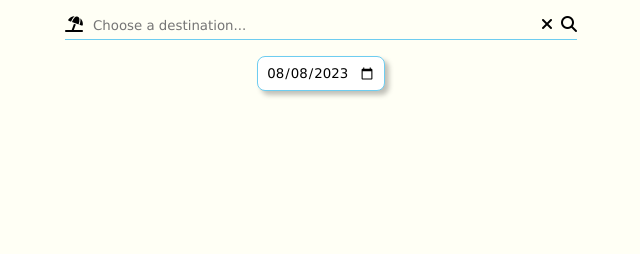
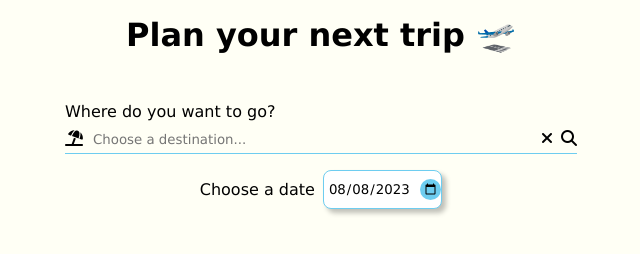
Before and after one commit to ruimpcastro/challenge, a website with bundled scripts: page index.html in a window 1280 px wide. Shown: the whole page, without its empty margins (319-959 px from the left). Built offline with nearby package versions, Linux system fonts and the light colour scheme.

Commit message:
Added final style

```diff
--- a/script/components/removeElement.js
+++ b/script/components/removeElement.js
@@ -1,6 +1,5 @@
 /**
  * @param {string} id - The id of the warning
- *
  * @description Removes a warning from the DOM.
  *
  */
--- a/script/components/searchInput/searchInput.js
+++ b/script/components/searchInput/searchInput.js
@@ -35,6 +35,10 @@ export function searchInput(onAssignDestination) {
   inputBox.setAttribute("id", "search-destination");
   inputBox.setAttribute("placeholder", "Choose a destination...");
   inputWrapper.appendChild(inputBox);
+
+  const destinationLabel = document.createElement("label");
+  destinationLabel.setAttribute("for", "search-destination");
+  destinationLabel.textContent = "Where do you want to go?";
 
   // Adds an icon to clear the input
   const clearIcon = document.createElement("i");
--- a/script/main.js
+++ b/script/main.js
@@ -9,6 +9,7 @@ let isDate = false;
 
 const updateParagraphVisibility = () => {
   const paragraph = document.getElementById("booked-trip");
+  // If both destination and date are selected, show the paragraph
   if (isDate && isDestination) {
     paragraph.style.display = "flex";
   } else {
@@ -16,6 +17,7 @@ const updateParagraphVisibility = () => {
   }
 };
 
+// Creates the span element for the destination
 const handleAssignDestination = (destination) => {
   const destinationOutput = document.getElementById(
     "destination-output-container"
@@ -34,6 +36,7 @@ const handleAssignDestination = (destination) => {
   updateParagraphVisibility();
 };
 
+// Creates the span element for the date with an event listener
 const handleAssignDate = (date) => {
   isDate = false;
   if (date) {
@@ -48,15 +51,32 @@ const handleAssignDate = (date) => {
 
 const body = document.querySelector("body");
 
+const h1Title = document.createElement("h1");
+h1Title.setAttribute("id", "title");
+h1Title.textContent = "Plan your next trip 🛫";
+
+body.appendChild(h1Title);
+
 const searchContainer = document.createElement("div");
 searchContainer.setAttribute("id", "search-container");
 body.appendChild(searchContainer);
+
+const destinationLabel = document.createElement("label");
+destinationLabel.setAttribute("for", "search-destination");
+destinationLabel.setAttribute("id", "destination-label");
+destinationLabel.textContent = "Where do you want to go?";
+searchContainer.appendChild(destinationLabel);
 
 searchContainer.appendChild(searchInput(handleAssignDestination));
 
 const datepickerContainer = document.createElement("div");
 datepickerContainer.setAttribute("id", "datepicker-container");
 body.appendChild(datepickerContainer);
+
+const dateLabel = document.createElement("label");
+dateLabel.textContent = "Choose a date";
+dateLabel.setAttribute("for", "datepicker");
+datepickerContainer.appendChild(dateLabel);
 
 datepickerContainer.appendChild(datepicker(handleAssignDate));
 
--- a/style.css
+++ b/style.css
@@ -12,6 +12,7 @@
   --input-max-width: 100%;
   --search-height: 1.5rem;
   --warning-gap: 0.5rem;
+  --label-height: 1.25rem;
 }
 
 * {
@@ -27,6 +28,13 @@ body {
   gap: 1rem;
   background-color: #fffff5;
   height: 100vh;
+  align-items: center;
+}
+
+#title {
+  text-align: center;
+  margin: 0;
+  margin-bottom: 2rem;
 }
 
 ::-webkit-search-cancel-button {
@@ -36,23 +44,27 @@ body {
 #search-container {
   display: flex;
   flex-direction: column;
-  align-items: center;
+  align-items: flex-start;
   position: relative;
   gap: var(--warning-gap);
+  max-width: var(--input-max-width);
+  width: var(--input-width);
+}
+
+#destination-label {
+  height: var(--label-height);
 }
 
 #input-wrapper {
   border-bottom: 1px solid var(--border-color);
   display: flex;
-  max-width: var(--input-max-width);
-  width: var(--input-width);
+  width: 100%;
   padding-bottom: 0.25rem;
   gap: 0.5rem;
   height: var(--search-height);
 }
 
 #input-wrapper:focus-within {
-  margin-bottom: -0.5px;
   border-bottom-width: 2px;
 }
 
@@ -80,7 +92,9 @@ body {
   border-bottom-left-radius: 0.5rem;
   border-bottom-right-radius: 0.5rem;
   position: absolute;
-  top: var(--search-height);
+  top: calc(
+    var(--search-height) + var(--warning-gap) + var(--label-height) - 1px
+  );
 }
 
 .item {
@@ -90,19 +104,24 @@ body {
 
 #datepicker-container {
   display: flex;
-  flex-direction: column;
+  flex-direction: row;
   align-items: center;
   gap: var(--warning-gap);
+  max-width: var(--input-max-width);
+  width: var(--input-width);
+  justify-content: center;
+  flex-wrap: wrap;
 }
 
 #datepicker {
-  padding: 0.5rem;
+  padding: 0.5rem 0 0.5rem 0.25rem;
   border-radius: 0.5rem;
   border: 1px solid var(--border-color);
   display: flex;
   flex-direction: row-reverse;
   box-shadow: 4px 4px 5px rgba(0, 0, 0, 0.25);
   min-width: fit-content;
+  gap: 0.25rem;
 }
 
 #datepicker:focus-visible {
@@ -114,6 +133,9 @@ body {
 
 ::-webkit-calendar-picker-indicator {
   cursor: pointer;
+  padding: 0.25rem;
+  background-color: var(--border-color);
+  border-radius: 1rem;
 }
 
 ::-webkit-datetime-edit {
@@ -127,4 +149,5 @@ body {
   flex-direction: column;
   align-items: center;
   text-align: center;
+  padding-top: 2rem;
 }
```
